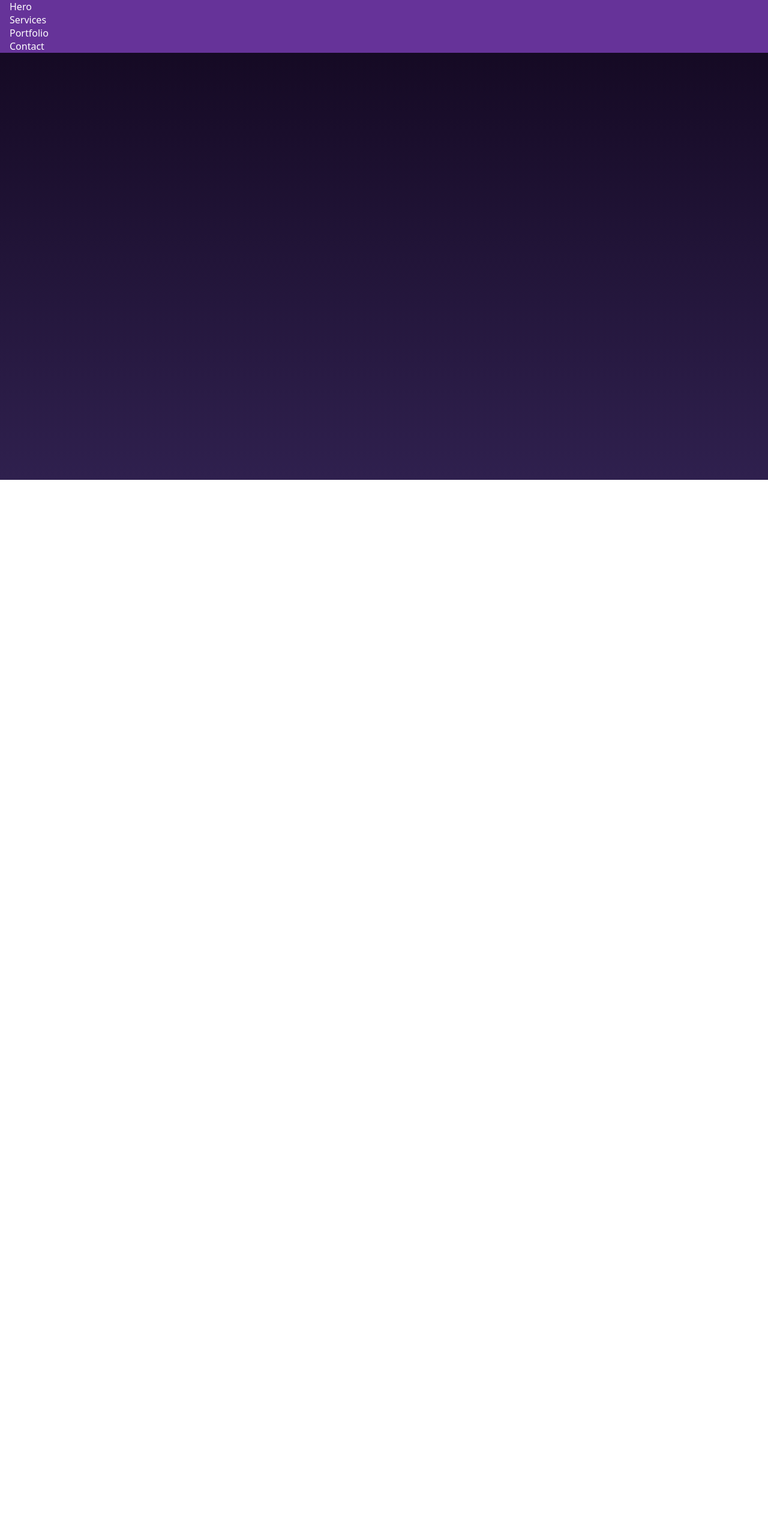
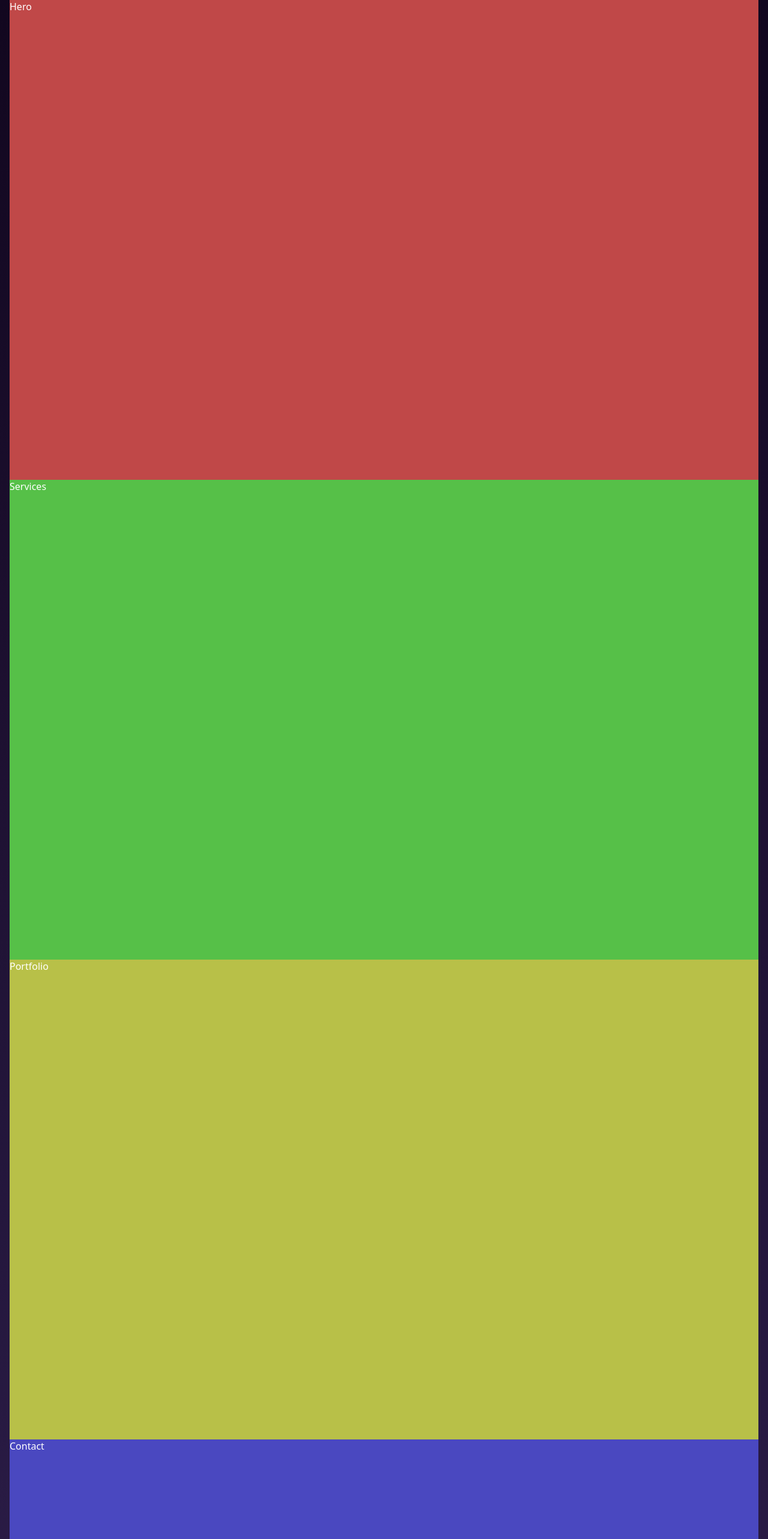
Before and after one commit to Anurag-Saha/3d_Portfolio_React_3Js, a React (Vite) app: page / in a window 1280 px wide. Shown: the top 2566 px of the page at 60% size. Before the commit the page ends 800 px from the top, so only its background shows below. Built offline with nearby package versions, Linux system fonts and the light colour scheme.

Commit message:
scroll animation

```diff
--- a/src/App.jsx
+++ b/src/App.jsx
@@ -1,17 +1,26 @@
-import Hero from "./components/hero/hero"
-import Contact from "./components/contact/Contact"
-import Portfolio from "./components/portfolio/Portfolio"
-import Services from "./components/services/services"
+import Hero from "./components/hero/hero";
+import Contact from "./components/contact/Contact";
+import Portfolio from "./components/portfolio/Portfolio";
+import Services from "./components/services/services";
 
 const App = () => {
   return (
-    <div className='container'>
-      <Hero/>
-      <Services/>
-      <Portfolio/>
-      <Contact/>
+    <div className="container">
+      <section id="#home">
+        <Hero />
+      </section>
+      <section id="#services">
+
+      <Services />
+      </section>
+      <section id="#portfolio">
+      <Portfolio />
+      </section>
+      <section id="#contact">
+      <Contact />
+      </section>
     </div>
-  )
-}
+  );
+};
 
-export default App
+export default App;
--- a/src/index.css
+++ b/src/index.css
@@ -1,56 +1,77 @@
-*{
+* {
   padding: 0;
   margin: 0;
   box-sizing: border-box;
 }
+html {
+  scroll-snap-type: y mandatory;
+  scroll-behavior: smooth;
+}
 
 body {
-    background: linear-gradient( to bottom,#12071f , #2f204e);
+  background: linear-gradient(to bottom, #12071f, #2f204e);
   color: white;
-    font-family: system-ui, -apple-system, BlinkMacSystemFont, 'Segoe UI', Roboto, Oxygen, Ubuntu, Cantarell, 'Open Sans', 'Helvetica Neue', sans-serif;
+  font-family: system-ui, -apple-system, BlinkMacSystemFont, "Segoe UI", Roboto,
+    Oxygen, Ubuntu, Cantarell, "Open Sans", "Helvetica Neue", sans-serif;
   min-height: 100vh;
 }
 
-a{
+a {
   text-decoration: none;
   color: white;
 }
-.container{
+.container {
   max-width: 1536px;
   padding-left: 16px;
   padding-right: 16px;
   margin-left: auto;
   margin-right: auto;
-    background: rebeccapurple;
-
 }
 
-@media (min-width: 640px){
-    .container{
+section {
+  height: 100vh;
+  scroll-snap-align: center;
+}
+
+section:nth-child(1) {
+  background-color: rgb(192, 72, 72);
+}
+section:nth-child(2) {
+  background-color: rgb(86, 192, 72);
+}
+section:nth-child(3) {
+  background-color: rgb(184, 192, 72);
+}
+section:nth-child(4) {
+  background-color: rgb(74, 72, 192);
+}
+
+@media (min-width: 640px) {
+  .container {
     max-width: 640px;
   }
 }
 
-@media (min-width: 768px){
-    .container{
+@media (min-width: 768px) {
+  .container {
     max-width: 768px;
   }
 }
 
-@media (min-width: 1024){
-    .container{
+@media (min-width: 1024) {
+  .container {
     max-width: 1024;
   }
 }
 
-@media (min-width: 1280px){
-    .container{
+@media (min-width: 1280px) {
+  .container {
     max-width: 1280px;
   }
 }
 
-@media (min-width: 1536px){
-    .container{
+@media (min-width: 1536px) {
+  .container {
     max-width: 1536px;
   }
 }
```
Lines whose indentation alone changed are shown as unchanged.
